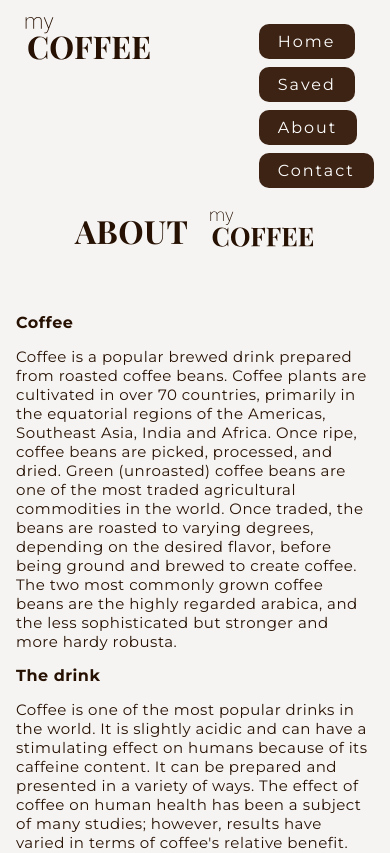
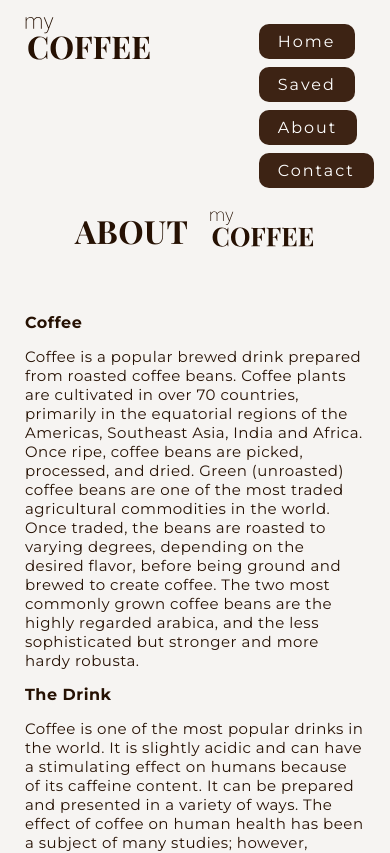
Before and after one commit to fiababiakandersson/mycoffee, a React (Create React App) app: page /about in a window 390 px wide. Shown: the top 853 px of the page. Built offline with nearby package versions, Linux system fonts and the light colour scheme; no server answers; a web font is replaced by a local one.

Commit message:
removed unused CSS and correct a typo

```diff
--- a/src/components/About.css
+++ b/src/components/About.css
@@ -7,8 +7,8 @@
 
 .about-title {
   font-size: 2rem;
-    margin: 1rem 1rem 1rem 1rem;
-    font-family: 'Playfair Display', serif;
+  margin: 1rem;
+  font-family: "Playfair Display", serif;
   height: 60px;
   display: flex;
   gap: 1rem;
@@ -20,11 +20,10 @@
   color: #261103;
   font-size: 15px;
   width: 800px;
-    font-family: 'Montserrat', sans-serif;
+  font-family: "Montserrat", sans-serif;
 }
 
 h2 {
-    font-family: 'Montserrat', sans-serif;
   font-size: 16px;
 }
 
@@ -35,14 +34,14 @@ h2 {
 
 /* MEDIA QUERIES */
 @media (max-width: 900px) {
-.about-text{
+  .about-text {
     padding: 2rem;
-    width: 100%;
+    width: 95%;
   }
 }
 
 @media (max-width: 310px) {
   .about-title {
-    width: 100%;
+    width: 95%;
   }
 }
--- a/src/components/About.tsx
+++ b/src/components/About.tsx
@@ -1,5 +1,5 @@
-import './About.css';
-import Logo from '../assets/Logo.svg';
+import "./About.css";
+import Logo from "../assets/Logo.svg";
 
 function About() {
   return (
@@ -21,7 +21,7 @@ function About() {
           are the highly regarded arabica, and the less sophisticated but
           stronger and more hardy robusta.
         </p>
-        <h2>The drink</h2>
+        <h2>The Drink</h2>
         <p>
           Coffee is one of the most popular drinks in the world. It is slightly
           acidic and can have a stimulating effect on humans because of its
```
Lines whose indentation alone changed are shown as unchanged.
